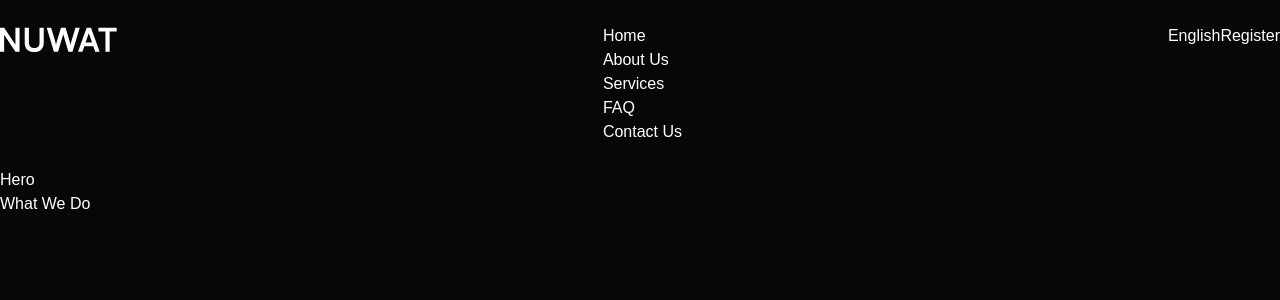
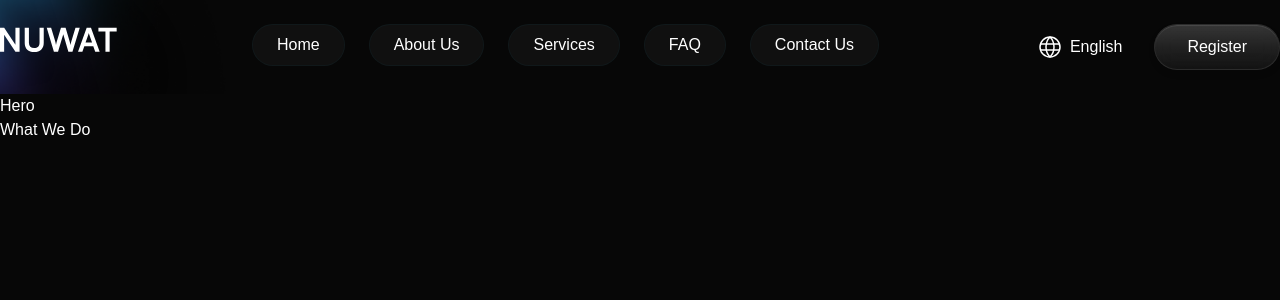
Before and after one commit to Cozmiq-Codes/nuwat, a Next.js app: page / in a window 1280 px wide. Shown: the top 300 px of the page. Built offline with nearby package versions, Linux system fonts and the light colour scheme.

Commit message:
style: enhance navbar UI and apply code formatting

```diff
--- a/app/globals.css
+++ b/app/globals.css
@@ -27,6 +27,26 @@ body {
   margin: 0 auto;
 }
 
+@layer components {
+    .secondary-btn {
+        @apply relative inline-flex items-center justify-center overflow-hidden
+        rounded-full px-6 py-[10px]
+        text-[16px] font-medium text-white/95
+        bg-white/10 backdrop-blur-xl
+        border border-white/20
+        shadow-[inset_0_1px_0_rgba(255,255,255,0.35),inset_0_-1px_0_rgba(255,255,255,0.06),0_12px_30px_rgba(0,0,0,0.45)]
+        transition hover:bg-white/12 active:scale-[0.99]
+        focus-visible:outline-none focus-visible:ring-2 focus-visible:ring-white/30;
+    }
+
+    .secondary-btn::before {
+        content: "";
+        @apply pointer-events-none absolute inset-0 rounded-full
+        bg-gradient-to-b from-white/25 via-white/10 to-transparent opacity-60;
+    }
+}
+
+
 /* Navbar */
 .logo {
   @apply w-[117px] h-8;
@@ -40,10 +60,50 @@ body {
   @apply flex justify-between;
 }
 
-.navbar-links-wrapper ul li{
+.navbar-links-wrapper ul {
   @apply flex gap-6;
 }
 
-.link-wrapper:hover {
-    @apply bg-[#FFFFFF0A] px-6 py-2 rounded-[42px] border border-[#00D1FF0A];
+.navbar-links-wrapper ul li {
+  @apply flex gap-6;
 }
+
+.link-wrapper {
+  padding: 8px 24px;
+  @apply bg-[#FFFFFF0A] rounded-[42px] border border-[#00D1FF0A];
+}
+
+.nav-buttons-wrapper {
+  @apply flex gap-2;
+}
+
+.local-btn {
+  @apply text-white px-6 py-2 rounded-[42px] cursor-pointer transition-all duration-300;
+  background: transparent;
+}
+
+.local-btn:hover {
+  background: rgba(255, 255, 255, 0.05);
+}
+
+.secondary-btn {
+  @apply text-white px-8 py-2.5 rounded-[42px] cursor-pointer transition-all duration-300;
+  background: rgba(255, 255, 255, 0.05);
+  backdrop-filter: blur(12px);
+  border: 1px solid rgba(255, 255, 255, 0.1);
+  box-shadow:
+    inset 0 1px 1px rgba(255, 255, 255, 0.1),
+    0 4px 6px rgba(0, 0, 0, 0.1);
+  position: relative;
+  overflow: hidden;
+}
+
+.secondary-btn:hover {
+  background: rgba(255, 255, 255, 0.08);
+  border: 1px solid rgba(255, 255, 255, 0.2);
+  transform: translateY(-1px);
+}
+
+.secondary-btn:active {
+  transform: translateY(0);
+}
--- a/app/layout.tsx
+++ b/app/layout.tsx
@@ -28,7 +28,7 @@ export default function RootLayout({
       <body
         className={`${geistSans.variable} ${geistMono.variable} antialiased`}
       >
-      <Navbar />
+        <Navbar />
         {children}
       </body>
     </html>
--- a/components/layout/Navbar.tsx
+++ b/components/layout/Navbar.tsx
@@ -1,9 +1,9 @@
-import React from 'react'
 import Image from "next/image";
 import Link from "next/link";
-import {NAVBAR_LINK} from "@/constant/Navbar";
+import { NAVBAR_LINK } from "@/constant/Navbar";
 
-const logo = '/layout/navbar/logo.svg';
+const logo = "/layout/navbar/logo.svg";
+const globe = "/layout/navbar/globe.svg";
 
 const Navbar = () => {
   return (
@@ -11,28 +11,37 @@ const Navbar = () => {
       <div className={"main-container"}>
         <div className={"navbar-wrapper"}>
           <div>
-                        <Image src={logo} alt={"Nuwat Logo"} width={117} height={32} className={"logo"}/>
+            <Image
+              src={logo}
+              alt={"Nuwat Logo"}
+              width={117}
+              height={32}
+              className={"logo"}
+            />
           </div>
           <div className={"navbar-links-wrapper"}>
             <ul>
-                            {
-                                NAVBAR_LINK.map((link, index) => (
+              {NAVBAR_LINK.map((link, index) => (
                 <li key={index}>
                   <div className={"link-wrapper"}>
                     <Link href={link.url}>{link.name}</Link>
                   </div>
                 </li>
-                                ))
-                            }
+              ))}
             </ul>
           </div>
           <div className={"nav-buttons-wrapper"}>
-                        <button className={"local-btn"}>English</button>
+            <button
+              className={"local-btn py-[10px] px-6 flex items-center gap-2"}
+            >
+              <Image src={globe} alt={"Glove Icon"} width={24} height={24} />{" "}
+              English
+            </button>
             <button className={"secondary-btn"}>Register</button>
           </div>
         </div>
       </div>
     </nav>
-    )
-}
-export default Navbar
+  );
+};
+export default Navbar;
--- a/constant/Navbar.ts
+++ b/constant/Navbar.ts
@@ -5,23 +5,23 @@ interface NavLinks {
 
 export const NAVBAR_LINK: NavLinks[] = [
   {
-        name: 'Home',
-        url: '/'
+    name: "Home",
+    url: "/",
   },
   {
-        name: 'About Us',
-        url: '/'
+    name: "About Us",
+    url: "/",
   },
   {
-        name: 'Services',
-        url: '/'
+    name: "Services",
+    url: "/",
   },
   {
-        name: 'FAQ',
-        url: '/'
+    name: "FAQ",
+    url: "/",
   },
   {
-        name: 'Contact Us',
-        url: '/'
-    }
-]
+    name: "Contact Us",
+    url: "/",
+  },
+];
--- a/package.json
+++ b/package.json
@@ -6,7 +6,8 @@
     "dev": "next dev",
     "build": "next build",
     "start": "next start",
-    "lint": "eslint"
+    "lint": "eslint",
+    "format": "prettier . --write"
   },
   "dependencies": {
     "next": "16.1.6",
```
Also changed, not shown: app/page.tsx (+9 -9 lines), components/home/hero/Hero.tsx (+4 -6 lines), components/home/what-we-do/WhatWeDo.tsx (+4 -4 lines). Lines whose indentation alone changed are shown as unchanged.
